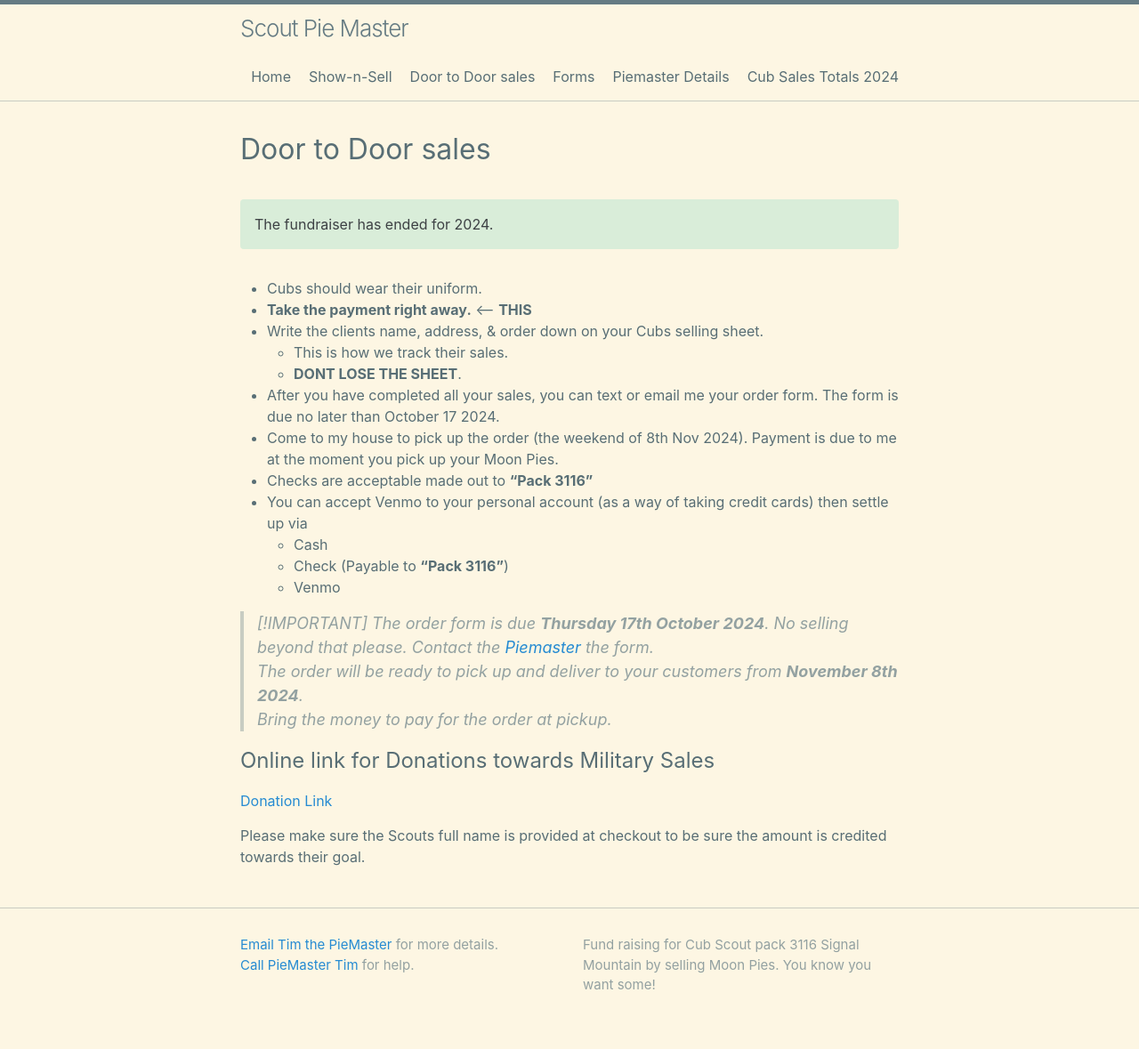
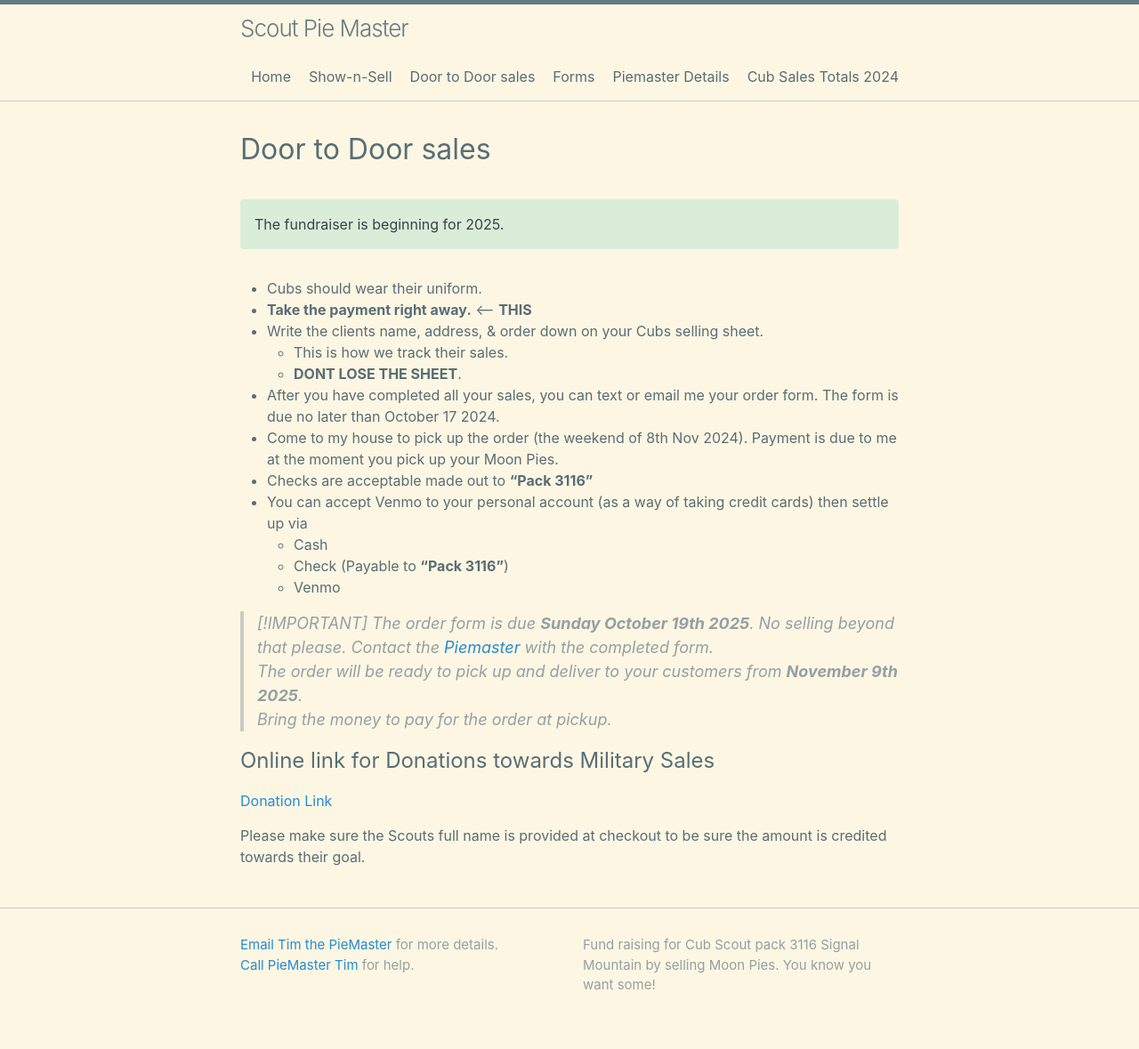
Before and after one commit to CodeJourneymen/scoutpiemaster, a Jekyll site: the page built from doortodoor.md, in a window 1280 px wide. Shown: the whole page at 89% size. Built offline with Jekyll 4.4.1, drawn with Linux system fonts in a browser that asks for light colours.

Commit message:
Update doortodoor.md
Updated the dates

```diff
--- a/doortodoor.md
+++ b/doortodoor.md
@@ -4,7 +4,7 @@ title: Door to Door sales
 permalink: /doortodoor/
 ---
 
-The fundraiser has ended for 2024.<br/>
+The fundraiser is beginning for 2025.<br/>
 {: .notice--success }
 
 
@@ -24,8 +24,8 @@ The fundraiser has ended for 2024.<br/>
 
 
 > [!IMPORTANT]
-> The order form is due **Thursday 17th October 2024**. No selling beyond that please. Contact the [Piemaster](/piemaster) the form.<br/>
-> The order will be ready to pick up and deliver to your customers from **November 8th 2024**.<br/>
+> The order form is due **Sunday October 19th 2025**. No selling beyond that please. Contact the [Piemaster](/piemaster) with the completed form.<br/>
+> The order will be ready to pick up and deliver to your customers from **November 9th 2025**.<br/>
 > Bring the money to pay for the order at pickup.<br/>
 
 
```
